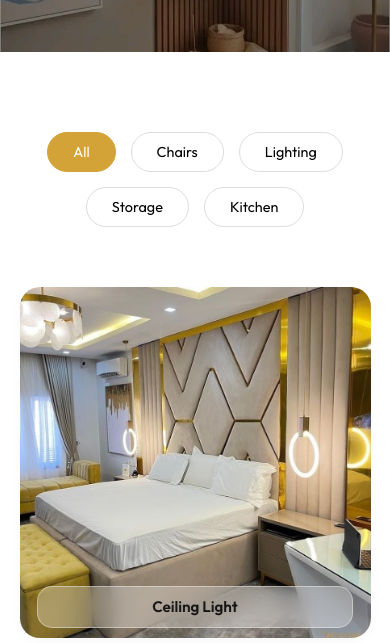
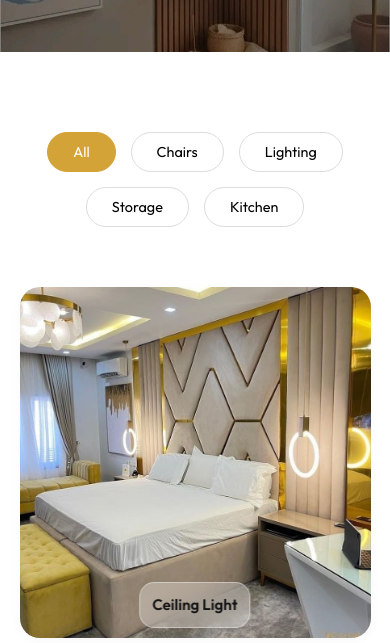
Before and after one commit to komu4/la-raison, a plain HTML site: page gallery.html in a window 390 px wide. Shown: the part 201-844 px from the top of the page. Drawn offline with Linux system fonts and the light colour scheme.

Commit message:
fourth commit edit

```diff
--- a/furniture.css
+++ b/furniture.css
@@ -625,9 +625,8 @@ nav li.nav-active a {
     gap: 15px;
   }
   .product-info {
-    width: 90%;
     bottom: 10px;
-    padding: 8px 5px;
+    padding: 10px 12px;
   }
 }
 
```
